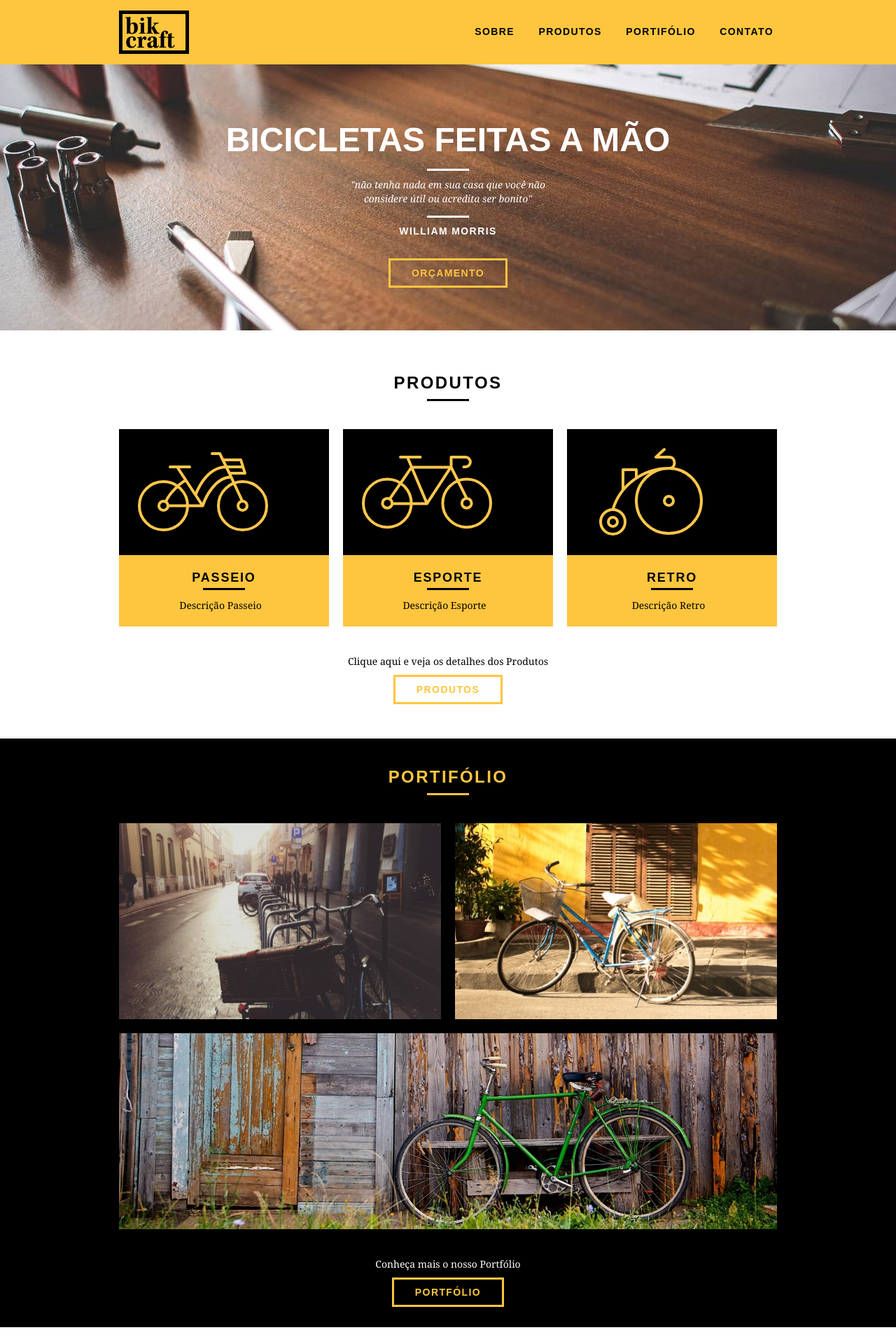
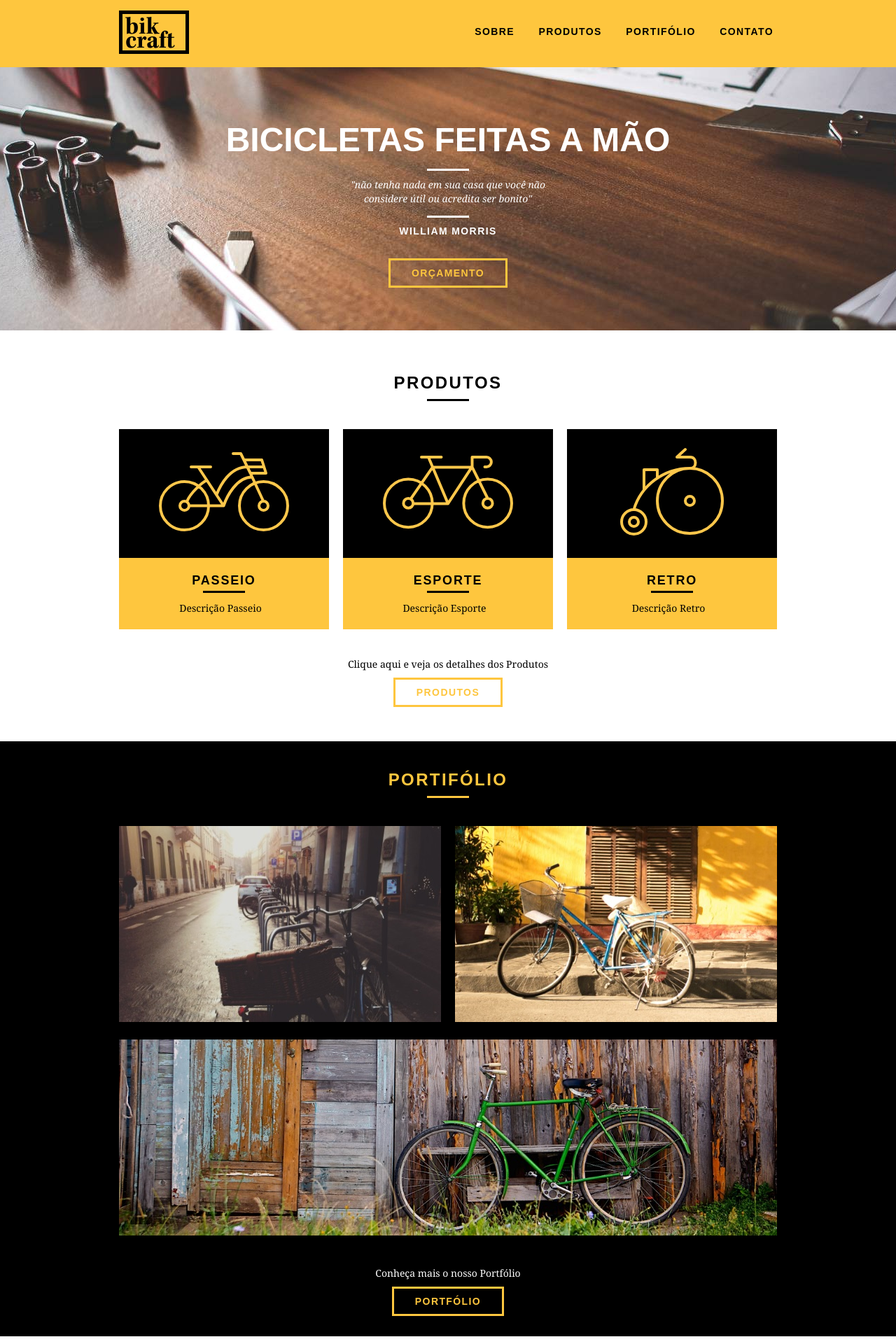
Before and after one commit to zamuelfernandes/bikcraft, a PHP site: page / in a window 1280 px wide. Shown: the top 1920 px of the page at 70% size. Run offline with PHP 8.4, Linux system fonts and the light colour scheme.

Commit message:
bug fix in img produtos

```diff
--- a/css/style.css
+++ b/css/style.css
@@ -8,10 +8,6 @@ p{
   font-family: Georgia, 'Times New Roman', Times, serif;
   font-size: 14px;
   line-height: 20px;
-}
-
-img{
-  display: block;
 }
 
 .btn{
@@ -241,6 +237,7 @@ img{
 
 .qualidade img{
   margin: 0 auto;
+  display: block;
 }
 
 .qualidade-lista{
```
